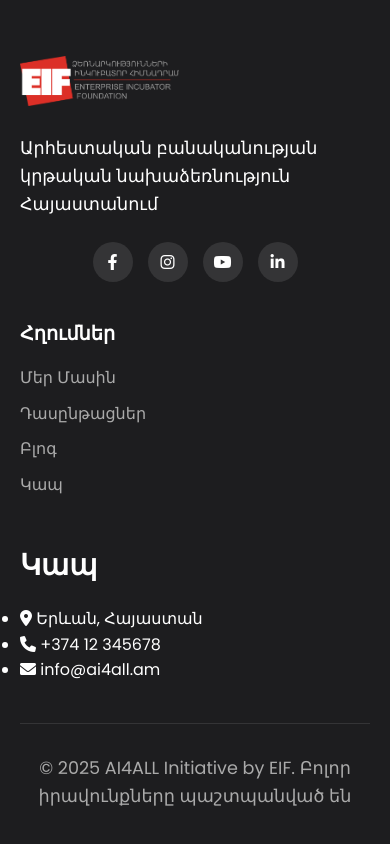
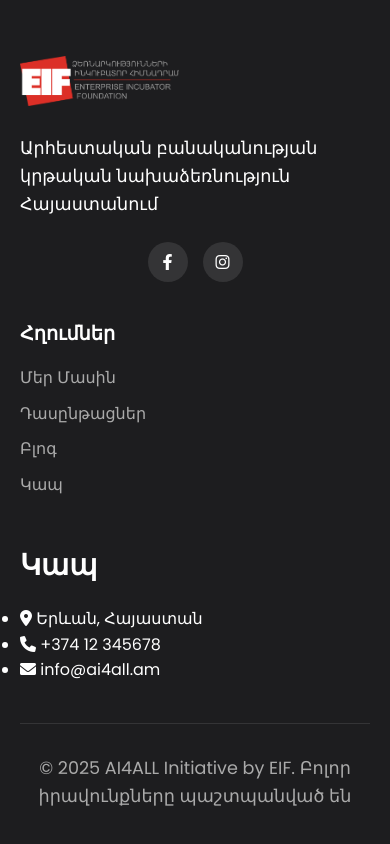
Before and after one commit to Davitestro/AI4all_web, a plain HTML site: page blog.html in a window 390 px wide. Shown: the part 2215-3059 px from the top of the page. Drawn offline with Linux system fonts and the light colour scheme.

Commit message:
Refactor blog and courses pages for improved structure and styling; enhance responsiveness and accessibility.

```diff
--- a/blog.html
+++ b/blog.html
@@ -8,7 +8,6 @@
   <link rel="stylesheet" href="https://cdnjs.cloudflare.com/ajax/libs/font-awesome/6.0.0/css/all.min.css">
   <link rel="stylesheet" href="css/style.css">
   <style>
-    /* Дополнительные стили для блога */
     .blog-hero {
       background: linear-gradient(135deg, #0052cc, #007bff);
       color: white;
@@ -128,7 +127,7 @@
       transform: translateX(5px);
     }
 
-    /* Сайдбар */
+
     .blog-sidebar {
       position: sticky;
       top: 100px;
@@ -233,7 +232,6 @@
       margin-top: 5px;
     }
 
-    /* Пагинация */
     .pagination {
       display: flex;
       justify-content: center;
@@ -259,7 +257,6 @@
       color: white;
     }
 
-    /* Адаптивность */
     @media (max-width: 992px) {
       .blog-wrapper {
         grid-template-columns: 1fr;
@@ -284,7 +281,6 @@
   </style>
 </head>
 <body>
-  <!-- Шапка -->
   <header class="header">
     <div class="container header-container">
       <a href="index.html">
@@ -307,7 +303,6 @@
     </div>
   </header>
 
-  <!-- Герой-секция блога -->
   <section class="blog-hero">
     <div class="container">
       <h1>AI4ALL Բլոգ</h1>
@@ -315,7 +310,6 @@
     </div>
   </section>
 
-  <!-- Основной контент -->
   <section class="blog-section">
     <div class="container">
       <div class="blog-wrapper">
@@ -334,9 +328,7 @@
             </div>
           </article>
 
-          <!-- Другие статьи -->
 
-          <!-- Пагинация -->
           <div class="pagination">
             <a href="#" class="active">1</a>
             <a href="#">2</a>
@@ -345,7 +337,6 @@
           </div>
         </main>
 
-        <!-- Сайдбар -->
         <aside class="blog-sidebar">
           <div class="sidebar-widget">
             <h4><i class="fas fa-search"></i> Որոնում</h4>
@@ -390,7 +381,6 @@
     </div>
   </section>
 
-  <!-- Подвал -->
   <footer class="footer">
     <div class="container">
       <div class="footer-content">
@@ -398,10 +388,8 @@
           <img src="files/AI4ALL-01-white.png" alt="AI4ALL Logo" class="footer-logo">
           <p>Արհեստական բանականության կրթական նախաձեռնություն Հայաստանում</p>
           <div class="social-links">
-            <a href="#"><i class="fab fa-facebook-f"></i></a>
-            <a href="#"><i class="fab fa-instagram"></i></a>
-            <a href="#"><i class="fab fa-youtube"></i></a>
-            <a href="#"><i class="fab fa-linkedin-in"></i></a>
+            <a href="https://www.facebook.com/AI4ALLbyEIF"><i class="fab fa-facebook-f"></i></a>
+            <a href="https://www.instagram.com/ai4allbyeif/"><i class="fab fa-instagram"></i></a>
           </div>
         </div>
 
```
Also changed, not shown: courses.html (+2 -7 lines).
